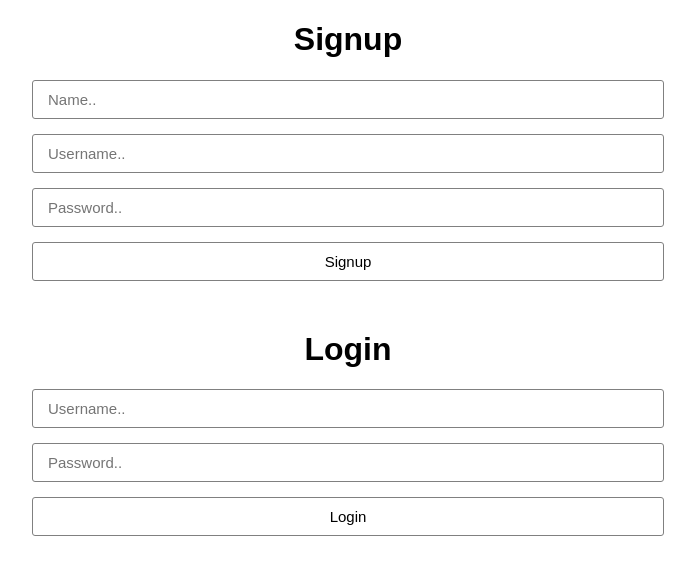
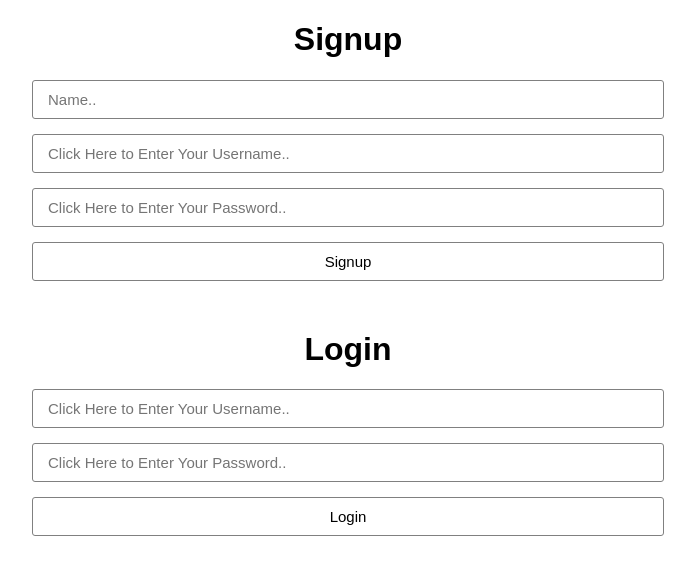
Before and after one commit to detre/DTT, a website: page public/html/home.html in a window 1280 px wide. Shown: the whole page, without its empty margins (292-987 px from the left). Drawn offline with Linux system fonts and the light colour scheme.

Commit message:
change placeholder for login and password forms

```diff
--- a/public/html/home.html
+++ b/public/html/home.html
@@ -11,16 +11,16 @@
 			<h1>Signup</h1>
 			<form method="post" action="/welcome/signup">
 				<input type="text" name="name" placeholder="Name.."/>
-				<input type="text" name="username" placeholder="Username.."/>
-				<input type="password" name="password" placeholder="Password.."/>
+				<input type="text" name="username" placeholder="Click Here to Enter Your Username.."/>
+				<input type="password" name="password" placeholder="Click Here to Enter Your Password.."/>
 				<button type="submit">Signup</button>
 			</form>
 		</div>
 		<div class="form-con">
 			<h1>Login</h1>
 			<form method="post" action="/welcome/">
-				<input type="text" name="username" placeholder="Username.."/>
-				<input type="password" name="password" placeholder="Password.."/>
+				<input type="text" name="username" placeholder="Click Here to Enter Your Username.."/>
+				<input type="password" name="password" placeholder="Click Here to Enter Your Password.."/>
 				<button type="submit">Login</button>
 			</form>
 		</div>
```
